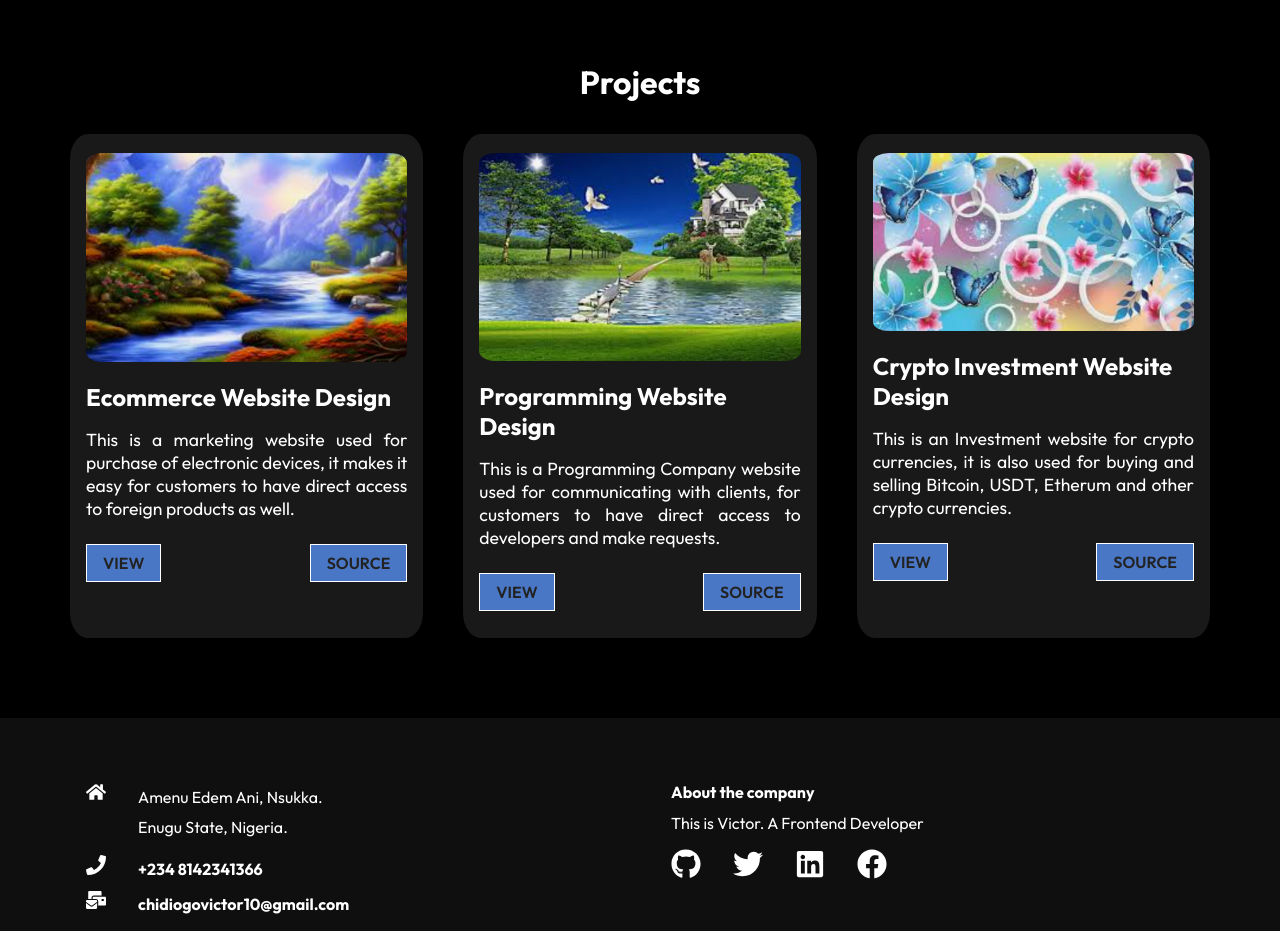
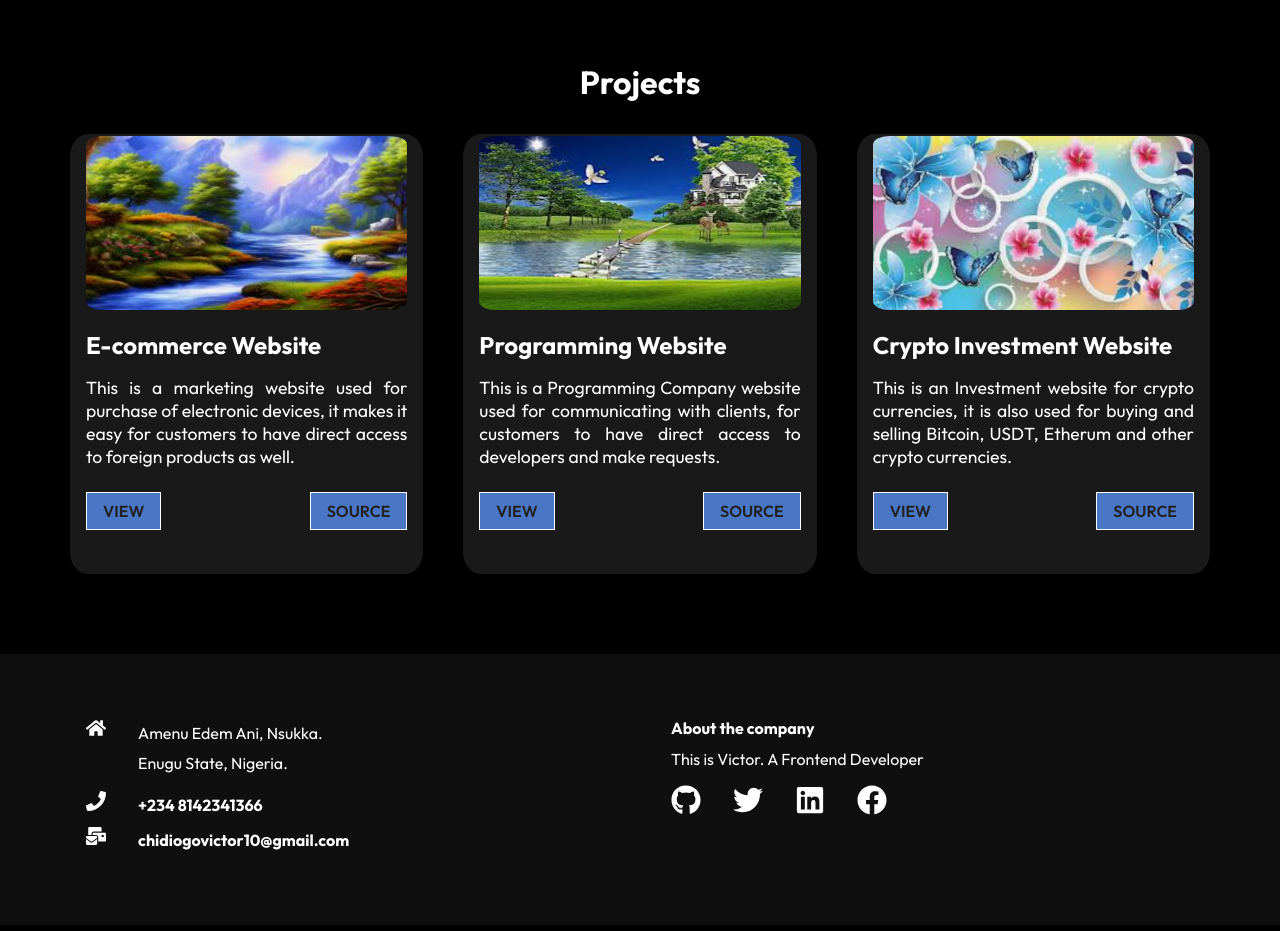
Before and after one commit to ChidiogoVictor/Portfolio-Website, a React (Create React App) app: page / in a window 1280 px wide. Shown: the part 802-1733 px from the top of the page. Built offline with nearby package versions, Linux system fonts and the light colour scheme.

Commit message:
style project card

```diff
--- a/src/Components/WorkCardData.js
+++ b/src/Components/WorkCardData.js
@@ -5,21 +5,21 @@ import pro3 from "../Assets/pro3.png"
 const WorkCardData = [
     {
         imgsrc: pro1,
-        title: "Ecommerce Website Design",
+        title: "E-commerce Website",
         text: " This is a marketing website used for purchase of electronic devices, it makes it easy for customers to have direct access to foreign products as well.",
         view: "https://www.google.com"
     },
 
     {
         imgsrc: pro2,
-        title: "Programming Website Design",
+        title: "Programming Website",
         text: " This is a Programming Company website used for communicating with clients, for customers to have direct access to developers and make requests.",
         view: "https://www.google.com"
     },
 
     {
         imgsrc: pro3,
-        title: "Crypto Investment Website Design",
+        title: "Crypto Investment Website",
         text: " This is an Investment  website for crypto currencies, it is also used for buying and selling Bitcoin, USDT, Etherum and other crypto currencies.",
         view: "https://www.google.com"
     }
--- a/src/Components/WorkCardStyles.css
+++ b/src/Components/WorkCardStyles.css
@@ -14,12 +14,13 @@
 
 .project-card {
     background: #1a1919;
-    padding: 1.2rem 1rem;
+    padding:0.1rem 1rem;
     border-radius: 5%;
 }
 
 .project-card img {
     width: 100%;
+    max-height: 40%;
     border-radius: 5%;
 }
 
```
